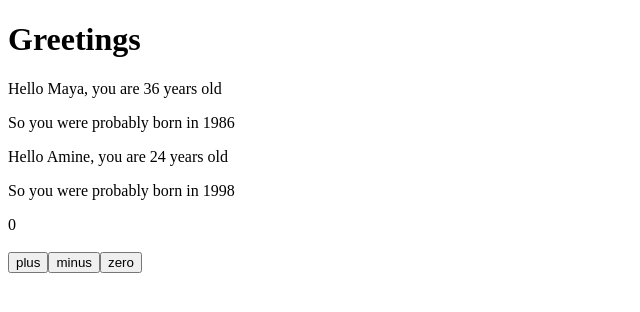
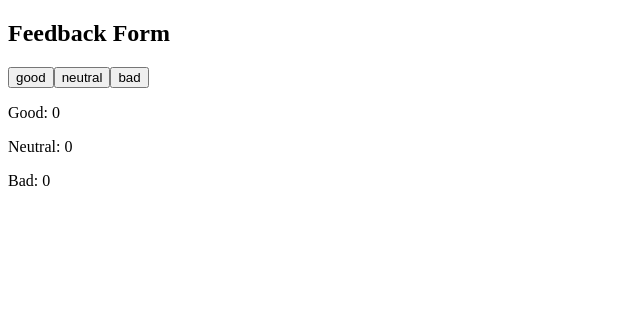
Before and after one commit to aminekebichi/fso-kebichiamine, a React (Create React App) app in the folder part1/: page / in a window 1280 px wide. Shown: the top 312 px of the page, without its empty margins (0-640 px from the left). Built offline with nearby package versions, Linux system fonts and the light colour scheme.

Commit message:
customer review app p1

```diff
--- a/part1/src/App.js
+++ b/part1/src/App.js
@@ -1,46 +1,55 @@
 import { useState } from 'react'
 
-const Hello = ({name, age}) => {
-  const bornYear = () => {
-    const yearNow = new Date().getFullYear()
-    return yearNow - age
+const Button = ({ handleClick, text }) => (
+  <button onClick={handleClick}>
+    {text}
+  </button>
+)
+
+const App = () => {
+  const [reviews, setReviews] = useState({
+    good: 0, neutral: 0, bad: 0
+  })
+
+  const handleGoodClick = () => {
+    console.log('HANDLING GOOD CLICK')
+    const newReviews = {
+      good: reviews.good + 1,
+      neutral: reviews.neutral,
+      bad: reviews.bad
+    }
+    setReviews(newReviews)
+  }
+
+  const handleNeutralClick = () => {
+    const newReviews = {
+      good: reviews.good,
+      neutral: reviews.neutral + 1,
+      bad: reviews.bad
+    }
+    setReviews(newReviews)
+  }
+
+  const handleBadClick = () => {
+    const newReviews = {
+      good: reviews.good,
+      neutral: reviews.neutral,
+      bad: reviews.bad + 1
+    }
+    setReviews(newReviews)
   }
 
   return (
     <div>
-      <p>
-        Hello {name}, you are {age} years old
-      </p>
-      <p>So you were probably born in {bornYear()}</p>
+      <h2>Feedback Form</h2>
+      <Button handleClick={handleGoodClick} text="good"/>
+      <Button handleClick={handleNeutralClick} text="neutral"/>
+      <Button handleClick={handleBadClick} text="bad"/>
+      <p>Good: {reviews.good}</p>
+      <p>Neutral: {reviews.neutral}</p>
+      <p>Bad: {reviews.bad}</p>
     </div>
   )
 }
 
-const App = () => {
-  const [ counter, setCounter ] = useState(0)
-  const increaseByOne = () => setCounter(counter + 1)
-  const decreaseByOne = () => setCounter(Math.max(0, counter - 1))
-  const setToZero = () => setCounter(0)
-
-  return (
-    <div>
-      <h1>Greetings</h1>
-      <Hello name="Maya" age={26 + 10} />
-      <Hello name="Amine" age={24} />
-
-      {counter}<br/><br/>
-      <button onClick={increaseByOne}>
-        plus
-      </button>
-      <button onClick={decreaseByOne}>
-        minus
-      </button>
-      <button onClick={setToZero}>
-        zero
-      </button>
-    </div>
-  )
-}
-
-
 export default App
```
